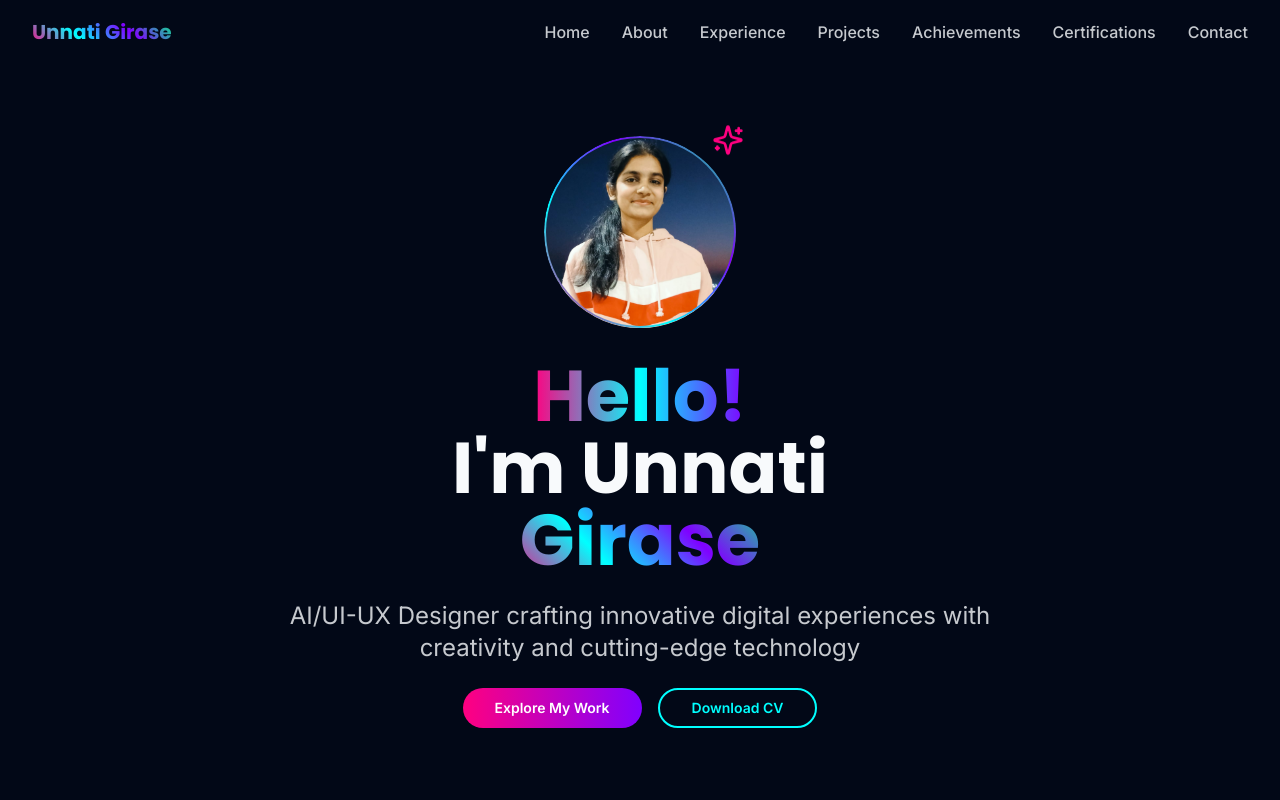
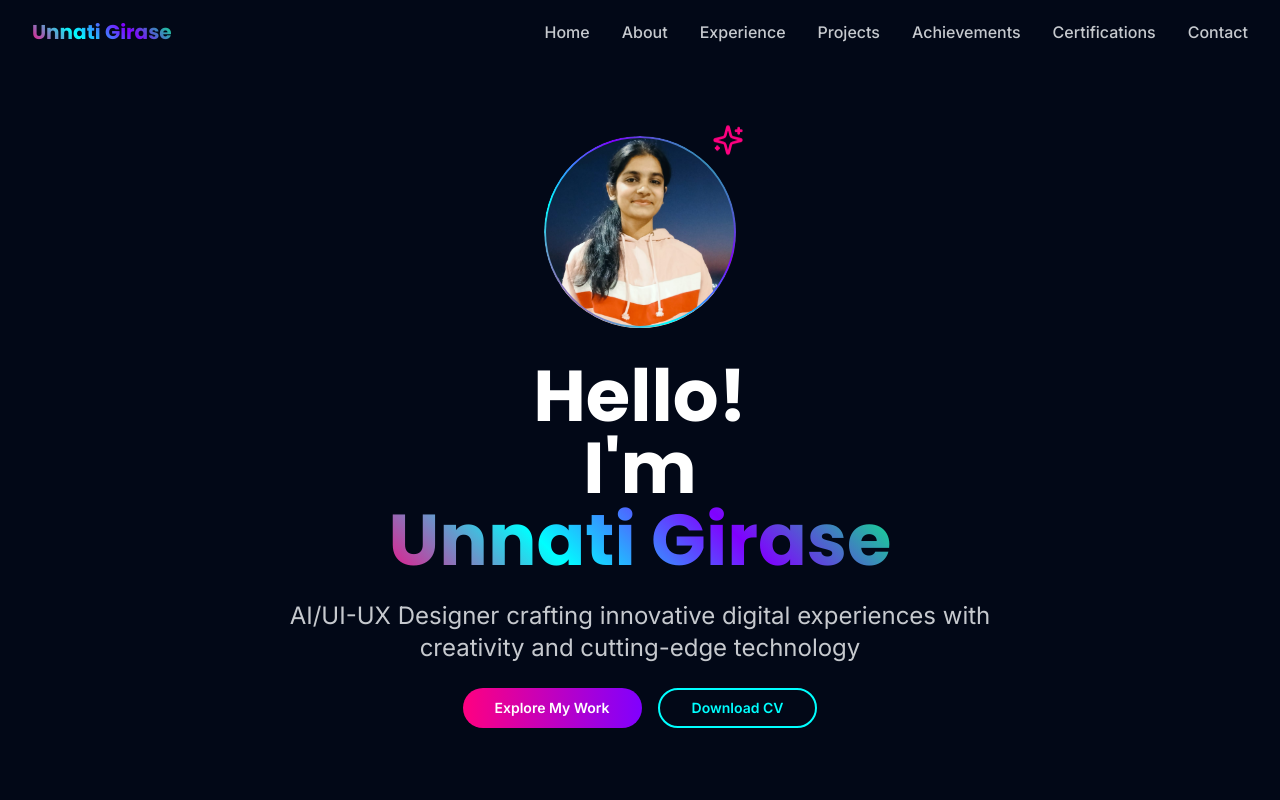
Before and after one commit to unnati-078/Portfolio, a React (Vite) app: page / in a window 1280 px wide. Shown: the top 800 px of the page. Built offline with nearby package versions, Linux system fonts and the light colour scheme.

Commit message:
Fix: Hero section text colors
- Changed "Hello!" and "I'm" text to white.
- Applied gradient to "Unnati Girase" text.

```diff
--- a/src/components/HeroSection.tsx
+++ b/src/components/HeroSection.tsx
@@ -27,14 +27,14 @@ const HeroSection = () => {
         {/* Main Content */}
         <div className="space-y-6 animate-fade-in-up" style={{ animationDelay: '0.2s' }}>
           <h1 className="text-5xl md:text-7xl font-poppins font-bold">
-            <span className="text-transparent bg-clip-text bg-gradient-to-r from-neon-pink via-neon-aqua to-neon-purple neon-text">
+            <span className="text-white">
               Hello!
             </span>
             <br />
-            <span className="text-foreground">I'm Unnati</span>
+            <span className="text-white">I'm</span>
             <br />
             <span className="text-transparent bg-clip-text bg-neon-gradient">
-              Girase
+              Unnati Girase
             </span>
           </h1>
 
```
